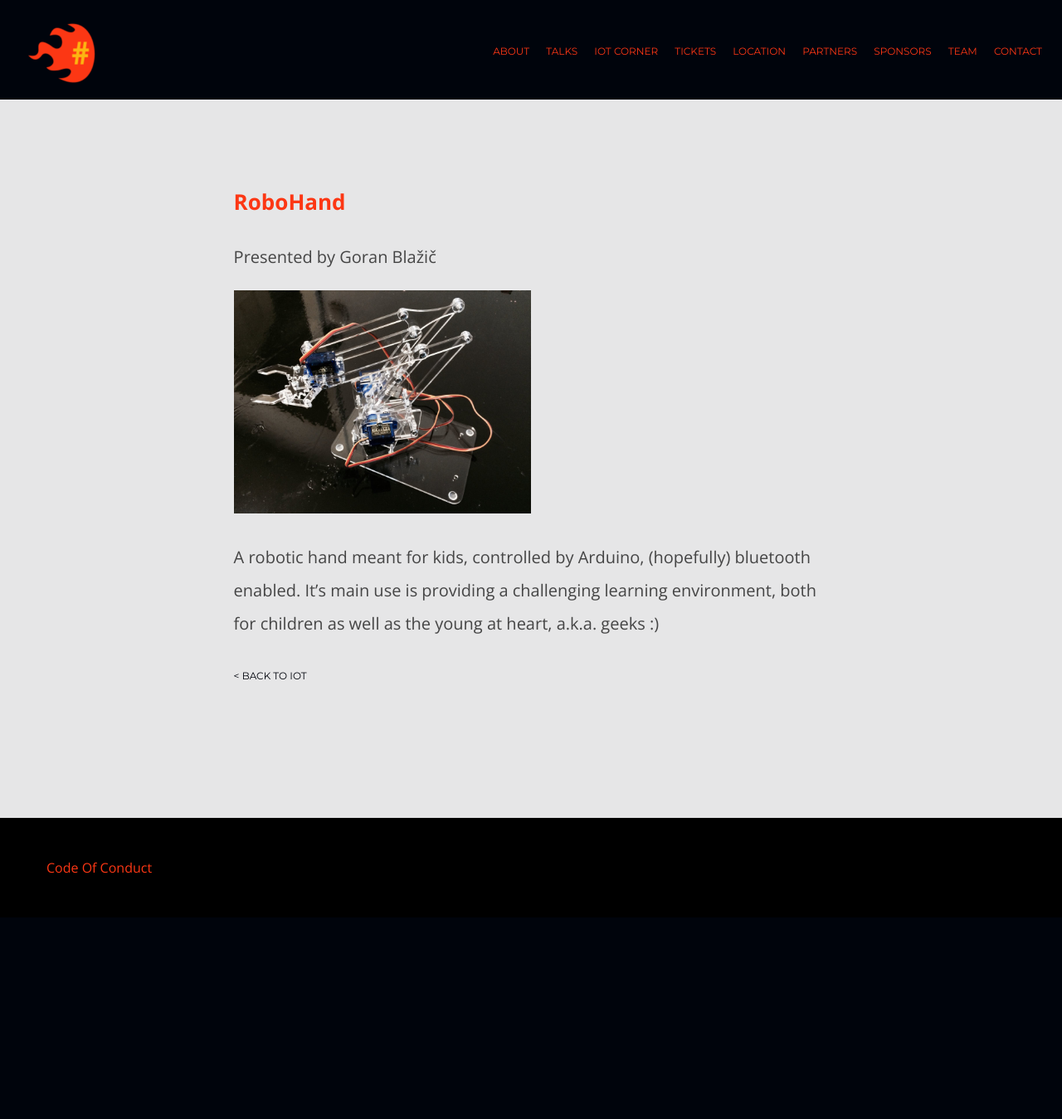
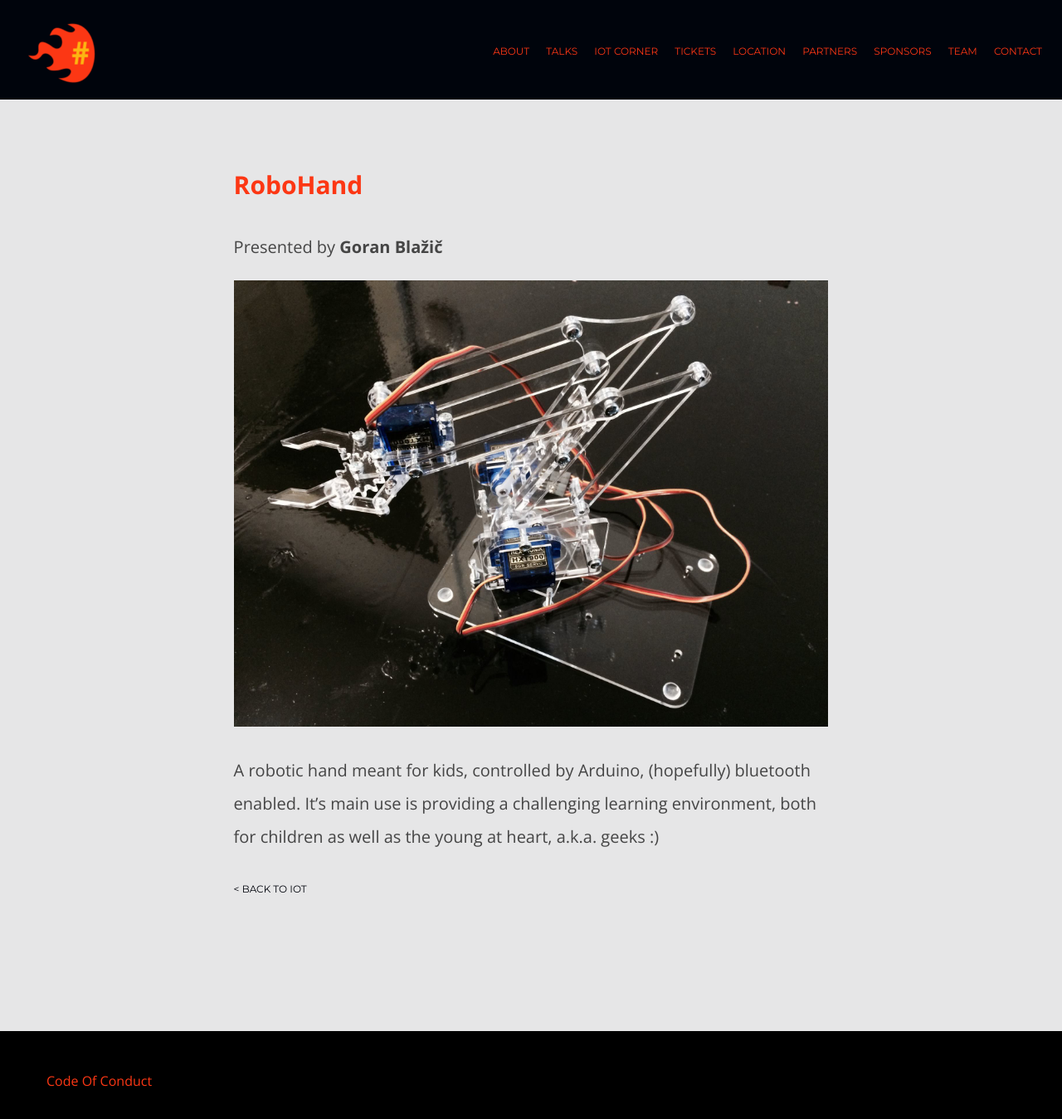
Before and after one commit to webcampsi/mb2015, a Jekyll site: the page built from _posts/2015-03-03-RoboHand.md, in a window 1280 px wide and 1363 px high. Shown: the top 1349 px of the window at 83% size. Built offline with Jekyll 4.4.1, drawn with Linux system fonts in a browser that asks for light colours.

Commit message:
updated iot talks design

```diff
--- a/_layouts/iot.html
+++ b/_layouts/iot.html
@@ -4,10 +4,10 @@ layout: default
 
 <section class="slide">
 	<div class="content">
-		<h1 class="talker-page-name">{{ page.title }}</h1>
-		<p>Presented by {{ page.name }}</p>
+		<h1 class="iot-project-page">{{ page.title }}</h1>
+		<p>Presented by <strong>{{ page.name }}</strong></p>
 		{% if page.image %}
-		<img src="{{ site.baseurl }}{{ page.image }}" class="img-responsive" />
+		<img src="{{ site.baseurl }}{{ page.image }}" class="iot-photo" />
 		{% endif %}
 		<div>
 			{{ content }}
--- a/assets/stylesheet/_sass/_talks.scss
+++ b/assets/stylesheet/_sass/_talks.scss
@@ -29,6 +29,7 @@
 	position:relative;
 }
 
+
 .talk-role {
 	font: {
 		size: 0.7em;
@@ -56,3 +57,35 @@
 	color: $primary-color;
 	position:relative;
 }
+
+.iot-talk-info {
+	height:10em;
+	position:relative;
+	background-color:rgba($white-trans, .5);
+	padding:0px;
+}
+
+.iot-project {
+	font: {
+		size: 1em;
+		weight: 400;
+	};
+	color: $primary-color;
+	background-color:rgba($white-trans, .8);
+	padding:10px;
+}
+
+.iot-project-page {
+	font: {
+		size: 1.5em;
+		weight: 700;
+		family: $body-font;
+	};
+	padding: 0.5em 0 0;
+	color: $primary-color;
+	position:relative;
+}
+
+.iot-photo {
+	width: 100%;
+}
```
Also changed, not shown: index.html (+4 -5 lines).
